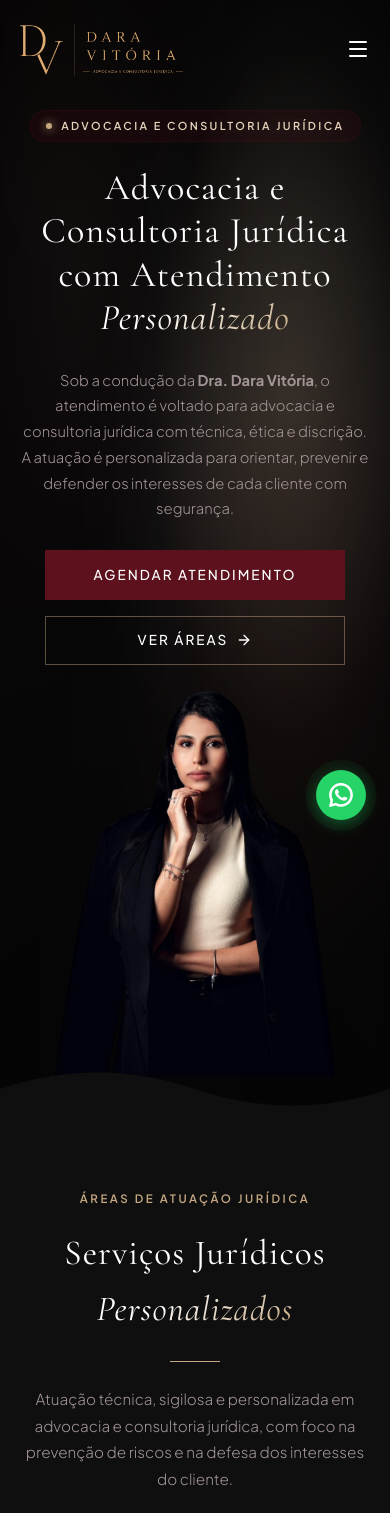
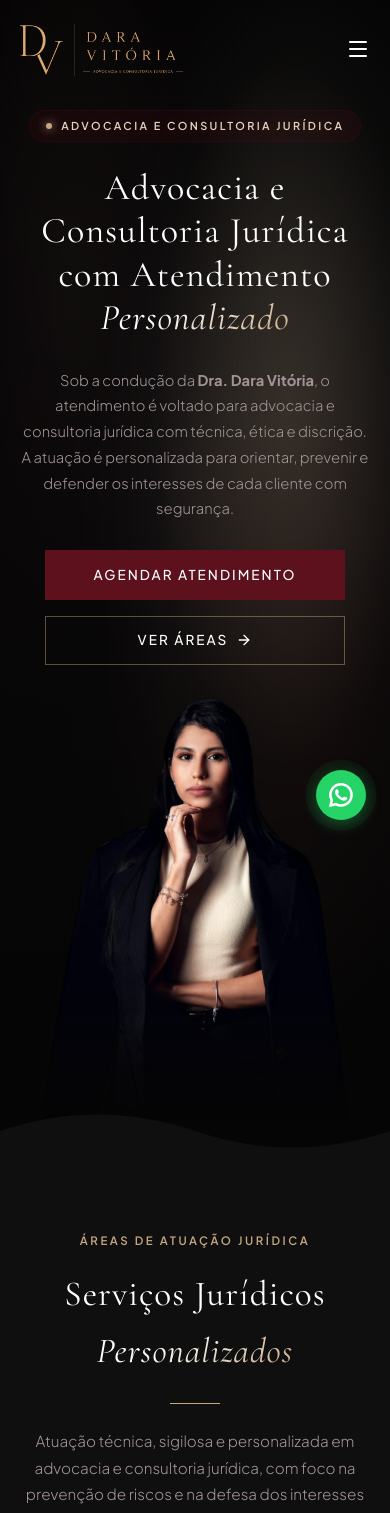
Before and after one commit to domutechbr/daraadv, a React (Vite) app: page / in a window 390 px wide. Shown: the top 1513 px of the page. Built offline with nearby package versions, Linux system fonts and the light colour scheme.

Commit message:
fix: change hero stack breakpoint to 1150px and add smooth gradient fade mask to stacked portrait image

```diff
--- a/src/App.css
+++ b/src/App.css
@@ -874,39 +874,6 @@
 }
 
 @media (max-width: 1150px) {
-  .hero-title {
-    font-size: 3rem;
-  }
-  .hero-description {
-    font-size: 1rem;
-    max-width: min(520px, 100%);
-    margin-bottom: 2rem;
-  }
-  .hero-image-side {
-    width: 36%;
-  }
-}
-
-@media (max-width: 1024px) {
-  .navbar-links {
-    display: none;
-  }
-
-  .navbar-cta-desktop {
-    display: none;
-  }
-
-  .navbar-mobile-toggle {
-    display: block;
-  }
-
-  .footer-inner {
-    grid-template-columns: repeat(2, 1fr);
-    gap: 3rem;
-  }
-}
-
-@media (max-width: 768px) {
   .hero-section {
     flex-direction: column;
     height: auto;
@@ -938,12 +905,12 @@
     display: flex;
     justify-content: center;
     align-items: flex-end;
-    margin-top: 1.5rem;
+    margin-top: 2rem;
     z-index: 6;
   }
 
   .hero-image-container {
-    max-width: 320px;
+    max-width: 360px;
     height: auto;
     justify-content: center;
   }
@@ -951,8 +918,10 @@
   .hero-portrait-img {
     width: 100%;
     height: auto;
-    max-height: 46vh;
+    max-height: 50vh;
     object-position: bottom center;
+    mask-image: linear-gradient(to bottom, black 70%, transparent 100%);
+    -webkit-mask-image: linear-gradient(to bottom, black 70%, transparent 100%);
   }
 
   .hero-title {
@@ -977,7 +946,28 @@
   .hero-actions .btn-outline {
     width: 100%;
   }
-
+}
+
+@media (max-width: 1024px) {
+  .navbar-links {
+    display: none;
+  }
+
+  .navbar-cta-desktop {
+    display: none;
+  }
+
+  .navbar-mobile-toggle {
+    display: block;
+  }
+
+  .footer-inner {
+    grid-template-columns: repeat(2, 1fr);
+    gap: 3rem;
+  }
+}
+
+@media (max-width: 768px) {
   .footer-inner {
     grid-template-columns: 1fr;
     gap: 2.5rem;
```
